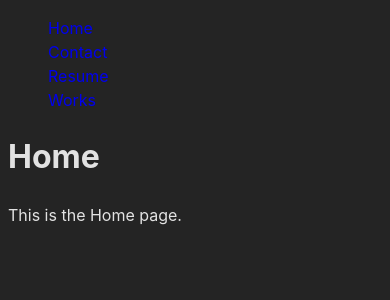
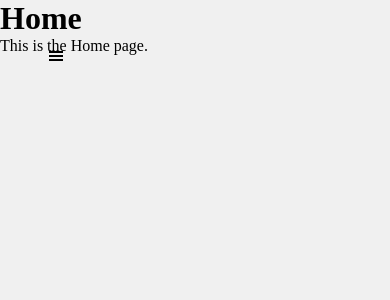
Before and after one commit to feliciawillnas/myportfolio, a React (Vite) app: page / in a window 390 px wide. Shown: the top 300 px of the page. Built offline with nearby package versions, Linux system fonts and the light colour scheme.

Commit message:
header + hamburger menu mobile import fonts

```diff
--- a/src/components/Header.jsx
+++ b/src/components/Header.jsx
@@ -1,22 +1,76 @@
+import React, { useState } from "react";
+import { GiHamburgerMenu } from "react-icons/gi";
+import styled from "styled-components";
+
 export default function Header() {
+  const [open, setOpen] = useState(false);
+
   return (
-    <header>
-      <nav>
+    <Main>
+      <HamburgerIcon onClick={() => setOpen(!open)} />
+      <Nav open={open}>
         <ul>
           <li>
-            <a href="/">Home</a>
+            <a href="/" onClick={() => setOpen(false)}>
+              Home
+            </a>
           </li>
           <li>
-            <a href="/contact">Contact</a>
+            <a href="/contact" onClick={() => setOpen(false)}>
+              Contact
+            </a>
           </li>
           <li>
-            <a href="/resume">Resume</a>
+            <a href="/resume" onClick={() => setOpen(false)}>
+              Resume
+            </a>
           </li>
           <li>
-            <a href="/works">Works</a>
+            <a href="/works" onClick={() => setOpen(false)}>
+              Works
+            </a>
           </li>
         </ul>
-      </nav>
-    </header>
+      </Nav>
+    </Main>
   );
 }
+
+const Main = styled.header`
+  position: absolute;
+  top: 0;
+  padding: 3rem;
+  font-family: "Source Code Pro", monospace;
+  letter-spacing: 0.04rem;
+  font-size: 14px;
+  font-weight: 400;
+  text-transform: uppercase;
+`;
+
+const Nav = styled.nav`
+  ul {
+    display: flex;
+    list-style: none;
+    gap: 3rem;
+
+    @media (max-width: 768px) {
+      display: ${({ open }) => (open ? "flex" : "none")};
+      flex-direction: column;
+      margin-top: 2rem;
+    }
+  }
+
+  a {
+    color: #000;
+  }
+`;
+
+const HamburgerIcon = styled(GiHamburgerMenu)`
+  display: none;
+  font-size: 1rem;
+  cursor: pointer;
+
+  @media (max-width: 768px) {
+    display: block;
+  }
+`;
--- a/src/index.css
+++ b/src/index.css
@@ -1,23 +1,22 @@
+@import url("https://fonts.googleapis.com/css2?family=Press+Start+2P&family=Source+Code+Pro:ital,wght@0,200..900;1,200..900&display=swap");
+/* <weight>: Use a value from 200 to 900
+<uniquifier>: Use a unique and descriptive class name */
+
+/*
+  font-family: "Source Code Pro", monospace;
+  font-family: "Press Start 2P", system-ui; */
+
+* {
+  margin: 0;
+  padding: 0;
+  box-sizing: border-box;
+}
+
 :root {
-  font-family: Inter, system-ui, Avenir, Helvetica, Arial, sans-serif;
-  line-height: 1.5;
-  font-weight: 400;
-
-  color-scheme: light dark;
-  color: rgba(255, 255, 255, 0.87);
-  background-color: #242424;
-
-  font-synthesis: none;
-  text-rendering: optimizeLegibility;
-  -webkit-font-smoothing: antialiased;
-  -moz-osx-font-smoothing: grayscale;
-  -webkit-text-size-adjust: 100%;
+  /* color: rgba(255, 255, 255, 0.87); */
+  background-color: #f0f0f0;
 }
 
 a {
   text-decoration: none;
 }
-
-li {
-  list-style-type: none;
-}
```
